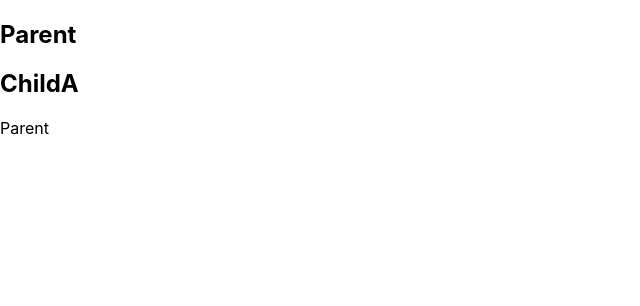
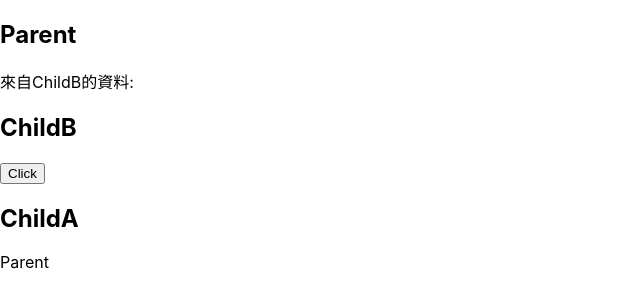
Before and after one commit to TingYun22/class-react, a React (Create React App) app: page / in a window 1280 px wide. Shown: the top 306 px of the page, without its empty margins (0-640 px from the left). Built offline with nearby package versions, Linux system fonts and the light colour scheme.

Commit message:
Props (子女>父母)

```diff
--- /dev/null
+++ b/src/components/ChildB.js
@@ -0,0 +1,19 @@
+import { useState } from 'react'
+function ChildB(props) {
+  const { setData } = props
+  const [childBData, setChildBData] = useState('ChildB')
+  return (
+    <>
+      <h2>ChildB</h2>
+      <button
+        onClick={() => {
+          setData(childBData)
+        }}
+      >
+        Click
+      </button>
+    </>
+  )
+}
+
+export default ChildB
--- a/src/components/Parent.js
+++ b/src/components/Parent.js
@@ -1,13 +1,18 @@
 // import Child from './Child'
 import { useState } from 'react'
 import ChildA from './ChildA'
+import ChildB from './ChildB'
 
 function Parent() {
   const [pData, setPData] = useState('Parent')
 
+  const [data, setData] = useState('')
+  // 給ChildB回傳資料用的狀態，透過callback function傳給Parent
   return (
     <>
       <h2>Parent</h2>
+      <p>來自ChildB的資料: {data}</p>
+      <ChildB setData={setData} />
       <ChildA pData={pData} />
     </>
   )
```
